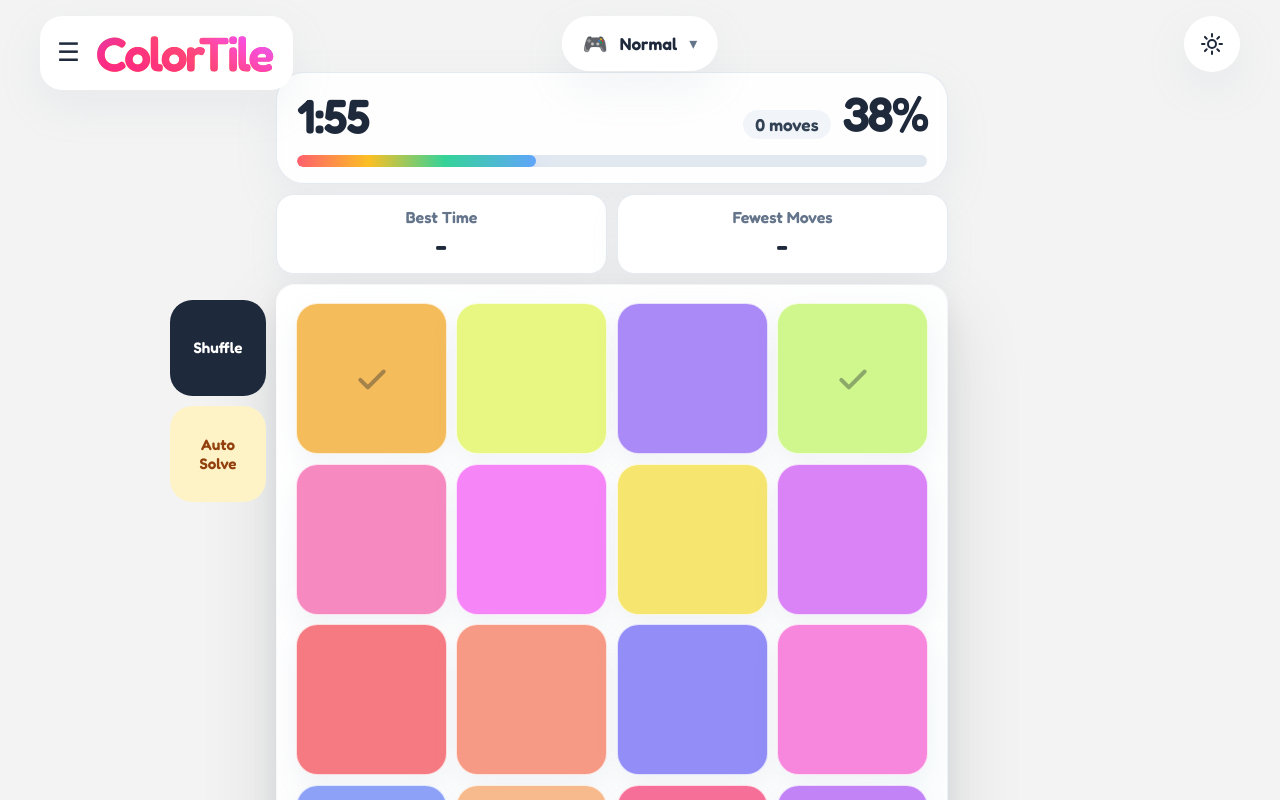
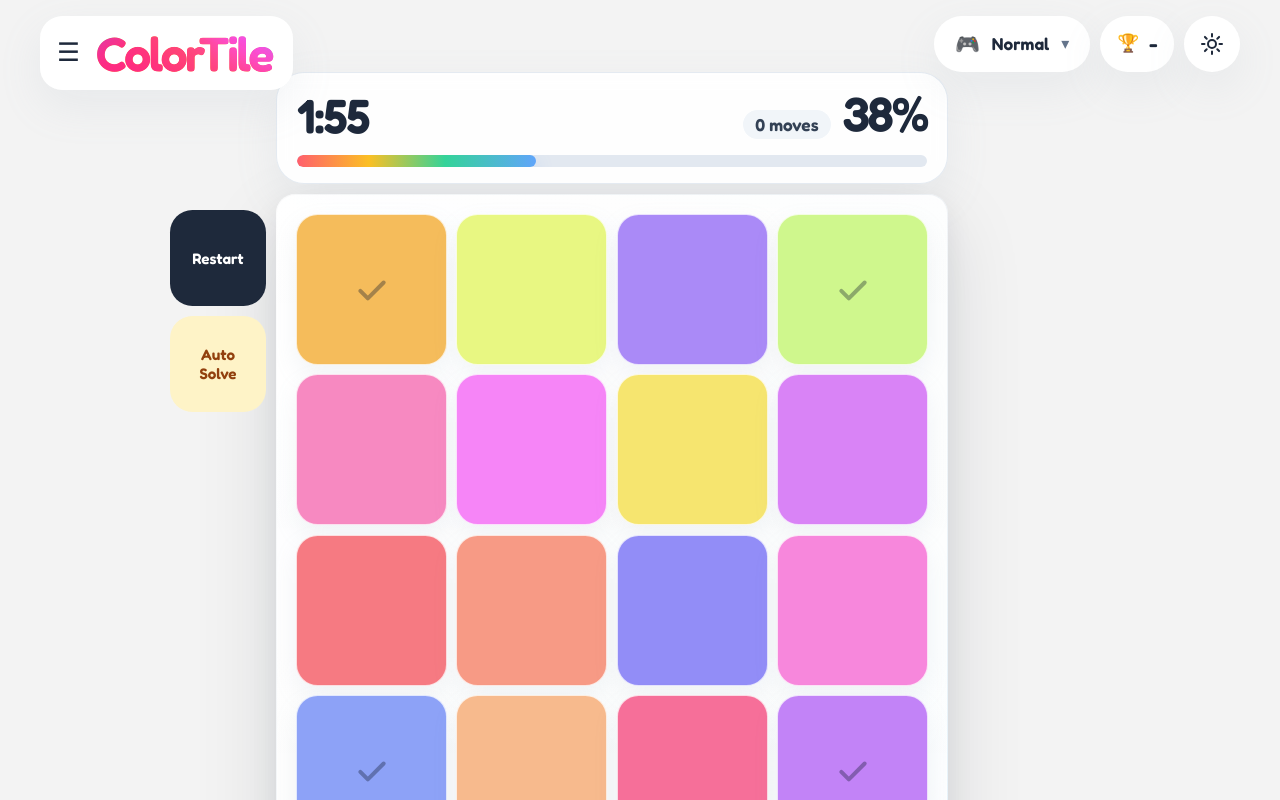
Before and after one commit to 0rka2/ColorTile, a Next.js app: page / in a window 1280 px wide. Built offline with nearby package versions, Linux system fonts and the light colour scheme.

Commit message:
improve  hud 2

```diff
--- a/app/game-components.tsx
+++ b/app/game-components.tsx
@@ -74,9 +74,6 @@ export function CheckMark() {
 }
 
 type HudProps = {
-  bestMoves: number | null;
-  bestTimeDisplay: string;
-  difficultyLabel: string;
   gradientQuality: number;
   moves: number;
   timeDisplay: string;
@@ -84,9 +81,6 @@ type HudProps = {
 };
 
 export function GameHud({
-  bestMoves,
-  bestTimeDisplay,
-  difficultyLabel,
   gradientQuality,
   moves,
   timeDisplay,
@@ -169,17 +163,6 @@ export function GameHud({
             animate={{ width: `${qualityFill}%` }}
             transition={{ duration: 0.5, ease: [0.22, 1, 0.36, 1] }}
           />
-        </div>
-      </div>
-
-      <div className="grid grid-cols-2 gap-1.5 self-stretch sm:gap-2 md:gap-2.5">
-        <div className="theme-card flex min-w-0 flex-col items-center justify-center gap-1 rounded-[0.95rem] border px-2.5 py-2.5 text-center backdrop-blur sm:gap-1.5 sm:rounded-[1rem] sm:px-3 sm:py-3 md:rounded-[1.1rem] md:px-3.5 md:py-3.5">
-          <p className="theme-text-muted font-fredoka-strong text-[0.82rem] leading-tight sm:text-[0.92rem] md:text-[1rem] sm:leading-none">Best Time</p>
-          <p className="theme-text-primary font-fredoka-display text-[1.35rem] leading-none sm:text-[1.55rem] md:text-[1.72rem]">{bestTimeDisplay}</p>
-        </div>
-        <div className="theme-card flex min-w-0 flex-col items-center justify-center gap-1 rounded-[0.95rem] border px-2.5 py-2.5 text-center backdrop-blur sm:gap-1.5 sm:rounded-[1rem] sm:px-3 sm:py-3 md:rounded-[1.1rem] md:px-3.5 md:py-3.5">
-          <p className="theme-text-muted font-fredoka-strong text-[0.82rem] leading-tight sm:text-[0.92rem] md:text-[1rem] sm:leading-none">Fewest Moves</p>
-          <p className="theme-text-primary font-fredoka-display text-[1.35rem] leading-none sm:text-[1.55rem] md:text-[1.72rem]">{bestMoves ?? "-"}</p>
         </div>
       </div>
     </section>
@@ -567,9 +550,17 @@ export function GameModal({
           {winState ? (
             <>
               <p className="theme-text-muted font-fredoka-strong text-sm uppercase tracking-[0.3em]">Perfect Gradient</p>
-              <h2 className="font-fredoka-display mt-3 text-[2rem] leading-none tracking-[-0.05em] sm:mt-4 sm:text-[2.35rem]">
-                <GradientText className="gradient-text--modal px-1">{renderWaveText("Gradient Complete!")}</GradientText>
-              </h2>
+              <motion.h2
+                initial={{ opacity: 0, y: 10, scale: 0.98 }}
+                animate={{ opacity: 1, y: 0, scale: 1 }}
+                transition={{ duration: 0.45, delay: 0.08, ease: [0.22, 1, 0.36, 1] }}
+                className="font-fredoka-display mt-3 text-[2rem] leading-none tracking-[-0.05em] sm:mt-4 sm:text-[2.35rem]"
+              >
+                <GradientText className="gradient-text--modal px-1 sm:hidden">Gradient Complete!</GradientText>
+                <GradientText className="gradient-text--modal hidden px-1 sm:inline-flex">
+                  {renderWaveText("Gradient Complete!")}
+                </GradientText>
+              </motion.h2>
               <div className="font-fredoka-strong mt-4 text-base leading-none tracking-[0.24em] text-amber-500 sm:mt-5 sm:text-lg">
                 {renderStars(3)}
               </div>
@@ -689,6 +680,59 @@ function WrenchIcon() {
   );
 }
 
+function InfoIcon() {
+  return (
+    <svg
+      aria-hidden="true"
+      viewBox="0 0 24 24"
+      className="h-5 w-5"
+      fill="none"
+      stroke="currentColor"
+      strokeWidth="2"
+      strokeLinecap="round"
+      strokeLinejoin="round"
+    >
+      <circle cx="12" cy="12" r="9" />
+      <path d="M12 10v6M12 7h.01" />
+    </svg>
+  );
+}
+
+function MessageIcon() {
+  return (
+    <svg
+      aria-hidden="true"
+      viewBox="0 0 24 24"
+      className="h-5 w-5"
+      fill="none"
+      stroke="currentColor"
+      strokeWidth="2"
+      strokeLinecap="round"
+      strokeLinejoin="round"
+    >
+      <path d="M21 15a4 4 0 0 1-4 4H8l-5 3V7a4 4 0 0 1 4-4h10a4 4 0 0 1 4 4Z" />
+    </svg>
+  );
+}
+
+function BookIcon() {
+  return (
+    <svg
+      aria-hidden="true"
+      viewBox="0 0 24 24"
+      className="h-5 w-5"
+      fill="none"
+      stroke="currentColor"
+      strokeWidth="2"
+      strokeLinecap="round"
+      strokeLinejoin="round"
+    >
+      <path d="M4 19.5A2.5 2.5 0 0 1 6.5 17H20" />
+      <path d="M6.5 2H20v20H6.5A2.5 2.5 0 0 1 4 19.5v-15A2.5 2.5 0 0 1 6.5 2Z" />
+    </svg>
+  );
+}
+
 function SunIcon() {
   return (
     <svg aria-hidden="true" viewBox="0 0 24 24" className="h-6 w-6" fill="none" stroke="currentColor" strokeWidth="2" strokeLinecap="round" strokeLinejoin="round">
@@ -770,24 +814,35 @@ export function GameDrawer({
           <div className="flex flex-col gap-2">
             <button
               type="button"
-              onClick={onOpenModes}
+              onClick={onClose}
               className="theme-button-secondary flex items-center gap-3 rounded-[1rem] px-4 py-3 text-left"
             >
               <span className="theme-text-secondary">
-                <PaletteIcon />
+                <InfoIcon />
               </span>
-              <span className="font-fredoka-strong text-[1rem] leading-none">Classic</span>
+              <span className="font-fredoka-strong text-[1rem] leading-none">About</span>
             </button>
 
             <button
               type="button"
-              onClick={onOpenCustom}
+              onClick={onClose}
               className="theme-button-secondary flex items-center gap-3 rounded-[1rem] px-4 py-3 text-left"
             >
               <span className="theme-text-secondary">
-                <WrenchIcon />
+                <MessageIcon />
               </span>
-              <span className="font-fredoka-strong text-[1rem] leading-none">Custom</span>
+              <span className="font-fredoka-strong text-[1rem] leading-none">Give Feedback</span>
+            </button>
+
+            <button
+              type="button"
+              onClick={onClose}
+              className="theme-button-secondary flex items-center gap-3 rounded-[1rem] px-4 py-3 text-left"
+            >
+              <span className="theme-text-secondary">
+                <BookIcon />
+              </span>
+              <span className="font-fredoka-strong text-[1rem] leading-none">Tutorial</span>
             </button>
           </div>
         </div>
@@ -893,7 +948,7 @@ export function GameControls({
             onClick={onShuffle}
             className="theme-button-primary font-fredoka-strong flex min-h-[3.8rem] w-full items-center justify-center rounded-[0.95rem] px-2 py-2.5 text-center text-[0.84rem] leading-tight sm:min-h-[4rem] sm:rounded-[1rem] sm:text-[0.88rem] md:min-h-[4.25rem] md:text-[0.92rem] lg:h-24 lg:w-24 lg:rounded-[1.4rem] lg:px-3 lg:py-3 lg:text-[0.95rem]"
           >
-            Shuffle
+            Restart
           </button>
 
           {showDevControls && (
--- a/app/game-types.ts
+++ b/app/game-types.ts
@@ -19,7 +19,6 @@ export type PresetDifficultyKey = Exclude<DifficultyKey, "custom">;
 export type BestRecord = {
   bestCompletion?: number;
   bestTimeLeft?: number;
-  fewestMoves?: number;
 };
 
 export type BestStats = Partial<Record<DifficultyKey, BestRecord>>;
--- a/app/page.tsx
+++ b/app/page.tsx
@@ -427,7 +427,6 @@ export default function Home() {
     if (nextCompletion === 100) {
       setPersonalBestStatus(
         getPersonalBestStatus(currentBest, {
-          moves,
           timeLeft,
         }),
       );
@@ -443,10 +442,6 @@ export default function Home() {
             currentRecord.bestTimeLeft === undefined
               ? timeLeft
               : Math.max(currentRecord.bestTimeLeft, timeLeft),
-          fewestMoves:
-            currentRecord.fewestMoves === undefined
-              ? moves
-              : Math.min(currentRecord.fewestMoves, moves),
         };
 
         return {
@@ -764,7 +759,7 @@ export default function Home() {
         </div>
       </header>
 
-      <div className="fixed left-1/2 top-2 z-20 -translate-x-1/2 sm:top-3 md:top-3 lg:top-4">
+      <div className="fixed right-2.5 top-2 z-20 flex items-center gap-2 sm:right-4 sm:top-3 sm:gap-2.5 md:right-5 md:top-3 lg:right-10 lg:top-4">
         <button
           type="button"
           onClick={() => setModeModalOpen(true)}
@@ -781,9 +776,14 @@ export default function Home() {
             {"\u25BE"}
           </span>
         </button>
-      </div>
-
-      <div className="fixed right-2.5 top-2 z-20 sm:right-4 sm:top-3 md:right-5 md:top-3 lg:right-10 lg:top-4">
+        <div className="theme-header-surface flex min-h-[3.15rem] items-center gap-2 rounded-full border px-3.5 py-2 shadow-[0_14px_26px_rgba(15,23,42,0.12)] sm:min-h-[3.45rem] sm:gap-2.5 sm:px-4 sm:py-2.5">
+          <span aria-hidden="true" className="text-[1rem] leading-none sm:text-[1.1rem]">
+            {"\uD83C\uDFC6"}
+          </span>
+          <p className="theme-text-primary font-fredoka-display text-[1.1rem] leading-none tracking-[-0.04em] sm:text-[1.3rem]">
+            {bestTimeDisplay}
+          </p>
+        </div>
         <ThemeToggle onThemeModeChange={setThemeMode} themeMode={themeMode} />
       </div>
 
@@ -792,11 +792,6 @@ export default function Home() {
         <section className="relative flex w-full max-w-[42rem] flex-col items-center gap-1.5 sm:gap-2 md:gap-2.5 lg:mx-auto lg:max-w-[58rem] lg:grid lg:grid-cols-[5.25rem_minmax(0,42rem)_5.25rem] lg:items-start lg:gap-x-4 lg:gap-y-2.5">
           <div className="order-1 w-full lg:col-start-2">
             <GameHud
-              bestMoves={currentBest?.fewestMoves ?? null}
-              bestTimeDisplay={
-                currentBest?.bestTimeLeft === undefined ? "-" : formatTime(currentBest.bestTimeLeft)
-              }
-              difficultyLabel={activeConfig.label}
               gradientQuality={gradientQuality}
               moves={moves}
               timeDisplay={formatTime(timeLeft)}
--- a/app/personal-best.ts
+++ b/app/personal-best.ts
@@ -2,32 +2,27 @@ import type { BestRecord } from "./game-types";
 
 export type PersonalBestStatus = {
   hasNewPersonalBest: boolean;
-  isNewBestMoves: boolean;
   isNewBestTime: boolean;
 };
 
 export const EMPTY_PERSONAL_BEST_STATUS: PersonalBestStatus = {
   hasNewPersonalBest: false,
-  isNewBestMoves: false,
   isNewBestTime: false,
 };
 
 export function getPersonalBestStatus(
   currentRecord: BestRecord | undefined,
-  result: { moves: number; timeLeft: number },
+  result: { timeLeft: number },
 ): PersonalBestStatus {
   const isNewBestTime =
     currentRecord?.bestTimeLeft === undefined || result.timeLeft > currentRecord.bestTimeLeft;
-  const isNewBestMoves =
-    currentRecord?.fewestMoves === undefined || result.moves < currentRecord.fewestMoves;
 
-  if (!isNewBestTime && !isNewBestMoves) {
+  if (!isNewBestTime) {
     return EMPTY_PERSONAL_BEST_STATUS;
   }
 
   return {
     hasNewPersonalBest: true,
-    isNewBestMoves,
     isNewBestTime,
   };
 }
```
Also changed, not shown: 2 other files (tests, documents, lock files or other folders).
